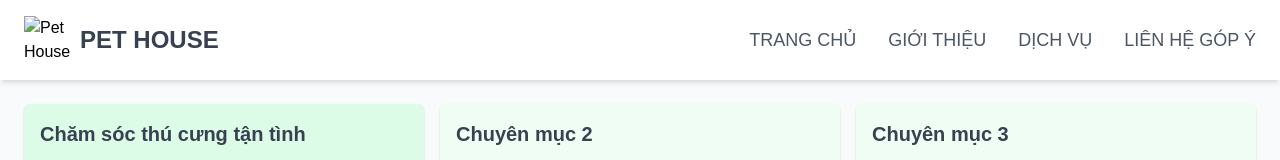
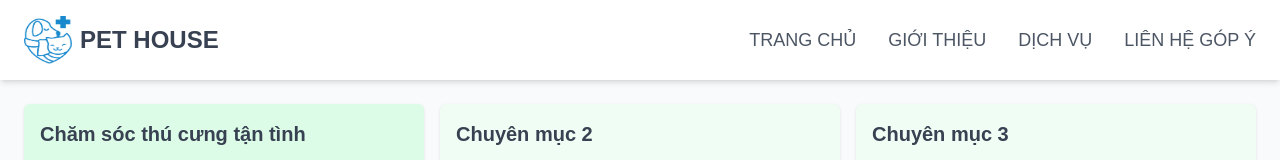
Before and after one commit to doubletl22/bosqueverde.github.io, a plain HTML site: page index.html in a window 1280 px wide. Shown: the top 160 px of the page. Drawn offline with nearby package versions, Linux system fonts and the light colour scheme.

Commit message:
Change file

```diff
--- a/index.html
+++ b/index.html
@@ -18,7 +18,7 @@
         <div class="container mx-auto flex items-center justify-between py-4 px-6">
             <!-- Logo -->
             <div class="flex items-center space-x-2">
-                <img src="c:\Users\LOQ\Pictures\Screenshots\Screenshot 2024-12-16 020626.png" alt="Pet House Logo" class="w-12 h-12">
+                <img src="picture/Screenshot 2024-12-16 020626.jpg" alt="Pet House Logo" class="w-12 h-12">
                 <h1 class="text-2xl font-bold text-gray-700">PET HOUSE</h1>
             </div>
             <!-- Navigation -->
```
Also changed, not shown: picture/Screenshot 2024-12-16 020626.jpg (added).
